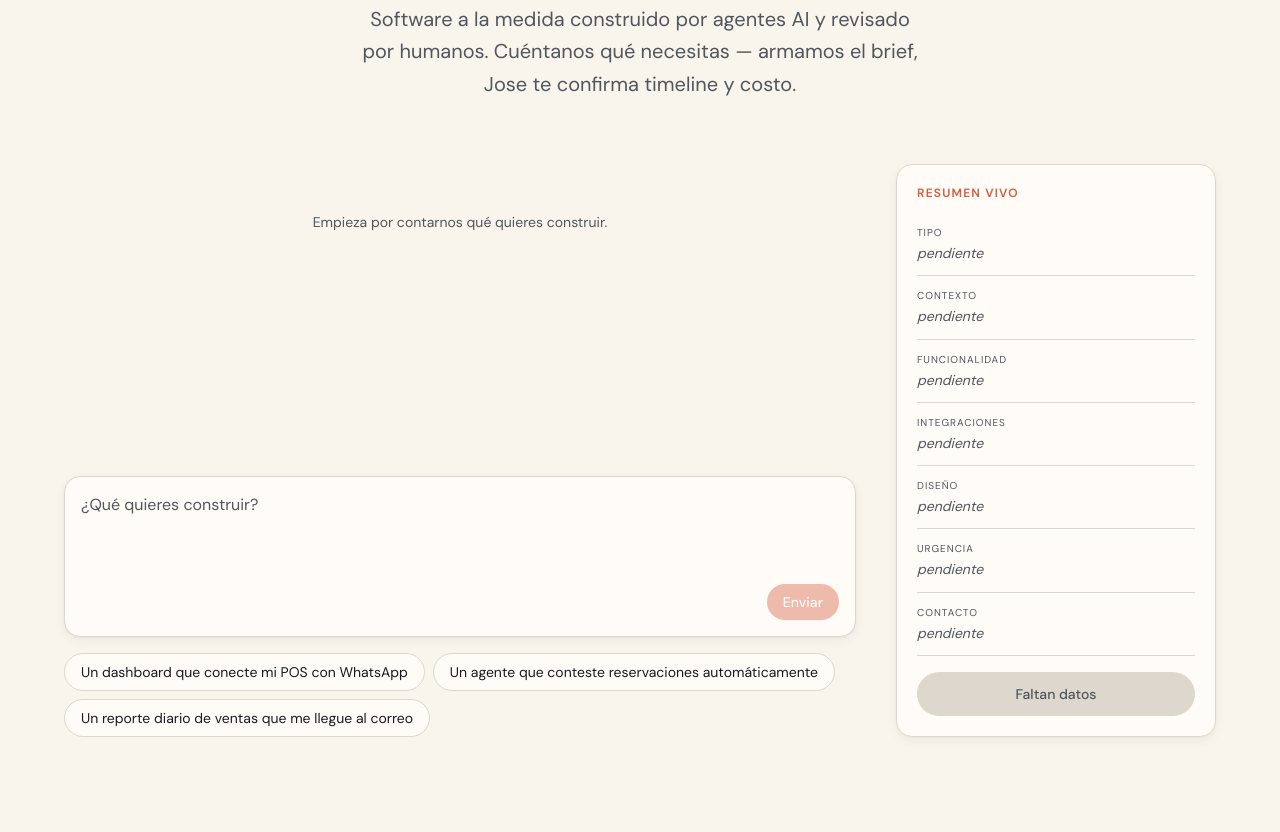
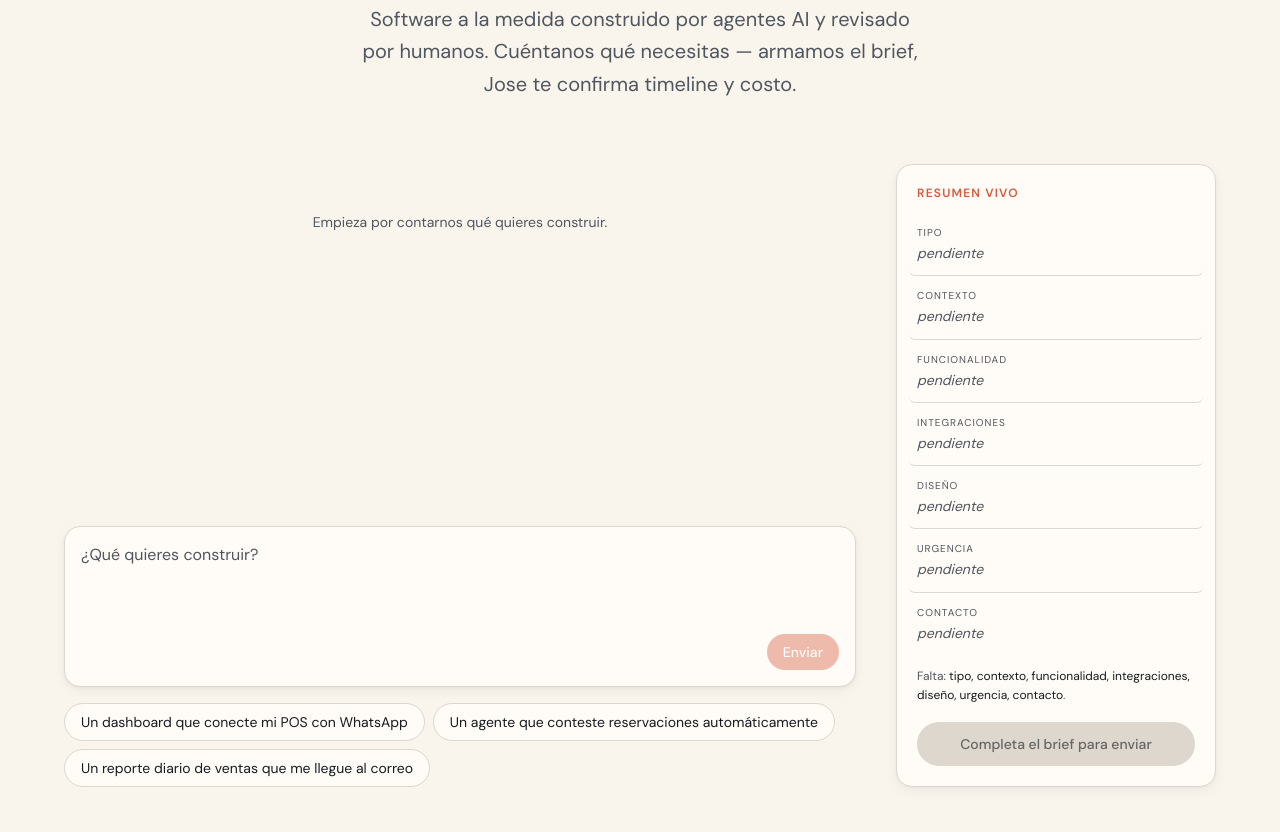
Before and after one commit to Joseamica/avoqado-landing, an Astro site: page /labs in a window 1280 px wide. Shown: the part 428-1260 px from the top of the page. Built offline with nearby package versions, Linux system fonts and the light colour scheme; Astro itself is replaced by a stand-in of ours.

Commit message:
fix(labs): make Resumen Vivo visible during the conversation on mobile
The summary panel sat below the chat in single-column mode, so on phones
users never saw the brief assemble while they typed — the whole point of
"resumen vivo" was offscreen. Audit also flagged thin a11y semantics and
a jarring native confirm() dialog on restart.

Changes:
- Reorder grid so the aside is first in DOM (visible on mobile) but
  still placed in the right column on lg+ via col-start.
- Mobile: collapsible header with progress count + linear bar; tap to
  expand. Desktop: behavior unchanged.
- Heading is now <h2>; rows use semantic <dl>/<dt>/<dd>.
- aside gets aria-labelledby; submit button gets aria-disabled +
  aria-describedby pointing to the explicit "falta: contexto, urgencia,
  contacto" hint so screen readers know what's missing.
- "pendiente" gets sr-only "aún sin completar" context.
- Subtle accent-soft pulse when a row transitions from pending → filled.
- Replace native confirm() with an inline two-button confirm to match
  the rest of the labs theme.
- Respect prefers-reduced-motion on hover translates and color/width
  transitions.

```diff
--- a/src/components/labs/LabsChat.tsx
+++ b/src/components/labs/LabsChat.tsx
@@ -118,6 +118,7 @@ export default function LabsChat() {
   const [submitModalOpen, setSubmitModalOpen] = useState(false);
   const [submitted, setSubmitted] = useState(false);
   const [toast, setToast] = useState<string | null>(null);
+  const [restartConfirm, setRestartConfirm] = useState(false);
   const scrollRef = useRef<HTMLDivElement>(null);
   const toastTimerRef = useRef<ReturnType<typeof setTimeout> | null>(null);
   const stateRef = useRef(state);
@@ -281,7 +282,6 @@ export default function LabsChat() {
   const handleChipClick = (chip: string) => setInput(chip);
 
   const restart = () => {
-    if (state.messages.length > 0 && !confirm('¿Empezar de nuevo? Se borrará la conversación actual.')) return;
     clearStorage();
     setState({
       sessionId: uid(),
@@ -291,6 +291,15 @@ export default function LabsChat() {
       lastActivityAt: Date.now(),
     });
     setSubmitted(false);
+    setRestartConfirm(false);
+  };
+
+  const handleRestartClick = () => {
+    if (state.messages.length === 0) {
+      restart();
+      return;
+    }
+    setRestartConfirm(true);
   };
 
   const handleSubmitConfirmed = async (additionalNotes: string): Promise<SubmitResponse> => {
@@ -342,8 +351,22 @@ export default function LabsChat() {
 
   return (
     <div data-theme="labs" className="w-full max-w-[1200px] mx-auto px-6 pb-24">
+      {/*
+        DOM order puts the summary first so on mobile (single column) the live
+        brief is visible at the top while users chat. On lg+ we explicitly place
+        each child in the grid so the chat stays on the left and summary on the
+        right (the desktop sticky behavior is unchanged).
+      */}
       <div className="grid grid-cols-1 lg:grid-cols-[1fr_320px] gap-6 lg:gap-10">
-        <div className="flex flex-col min-h-[60vh]">
+        <div className="lg:col-start-2 lg:row-start-1">
+          <LabsSummary
+            fields={state.fields}
+            canSubmit={isComplete(state.fields)}
+            onSubmit={() => setSubmitModalOpen(true)}
+          />
+        </div>
+
+        <div className="flex flex-col min-h-[60vh] lg:col-start-1 lg:row-start-1">
           <div
             ref={scrollRef}
             className="flex-1 overflow-y-auto pb-6 space-y-4 max-h-[60vh]"
@@ -376,18 +399,33 @@ export default function LabsChat() {
               className="w-full bg-transparent border-0 outline-none resize-none text-[color:var(--labs-ink)] placeholder:text-[color:var(--labs-ink-muted)] text-base"
               disabled={isStreaming}
             />
-            <div className="flex items-center justify-between mt-3">
-              <div className="text-xs text-[color:var(--labs-ink-muted)]">
-                {state.messages.length > 0 && (
-                  <button onClick={restart} className="hover:underline">
+            <div className="flex items-center justify-between mt-3 gap-3">
+              <div className="text-xs text-[color:var(--labs-ink-muted)] min-h-[24px] flex items-center">
+                {state.messages.length > 0 && !restartConfirm && (
+                  <button onClick={handleRestartClick} className="hover:underline">
                     Empezar de nuevo
                   </button>
+                )}
+                {restartConfirm && (
+                  <span className="flex items-center gap-2" role="alertdialog" aria-label="Confirmar reinicio">
+                    <span>¿Borrar conversación?</span>
+                    <button
+                      onClick={restart}
+                      className="text-[color:var(--labs-accent)] font-medium hover:underline"
+                    >
+                      Sí
+                    </button>
+                    <span aria-hidden="true">·</span>
+                    <button onClick={() => setRestartConfirm(false)} className="hover:underline">
+                      Cancelar
+                    </button>
+                  </span>
                 )}
               </div>
               <button
                 onClick={() => sendMessage(input)}
                 disabled={!input.trim() || isStreaming}
-                className="px-4 py-2 rounded-full text-sm font-medium transition-all duration-200 disabled:opacity-40 bg-[color:var(--labs-accent)] hover:bg-[color:var(--labs-accent-hover)] text-white"
+                className="px-4 py-2 rounded-full text-sm font-medium transition-all duration-200 motion-reduce:transition-none disabled:opacity-40 bg-[color:var(--labs-accent)] hover:bg-[color:var(--labs-accent-hover)] text-white"
               >
                 Enviar
               </button>
@@ -400,7 +438,7 @@ export default function LabsChat() {
                 <button
                   key={chip}
                   onClick={() => handleChipClick(chip)}
-                  className="px-4 py-2 rounded-full text-sm border border-[color:var(--labs-rule)] bg-[color:var(--labs-bg-elevated)] text-[color:var(--labs-ink)] hover:border-[color:var(--labs-accent)] hover:-translate-y-px transition-all duration-200"
+                  className="px-4 py-2 rounded-full text-sm border border-[color:var(--labs-rule)] bg-[color:var(--labs-bg-elevated)] text-[color:var(--labs-ink)] hover:border-[color:var(--labs-accent)] hover:-translate-y-px motion-reduce:hover:translate-y-0 transition-all duration-200 motion-reduce:transition-none"
                 >
                   {chip}
                 </button>
@@ -408,12 +446,6 @@ export default function LabsChat() {
             </div>
           )}
         </div>
-
-        <LabsSummary
-          fields={state.fields}
-          canSubmit={isComplete(state.fields)}
-          onSubmit={() => setSubmitModalOpen(true)}
-        />
       </div>
 
       {submitModalOpen && (
--- a/src/components/labs/LabsSummary.tsx
+++ b/src/components/labs/LabsSummary.tsx
@@ -1,3 +1,4 @@
+import { useEffect, useId, useRef, useState } from 'react';
 import type { ExtractedFields, ProjectType, Urgency } from '../../lib/labs/types';
 
 interface Props {
@@ -24,84 +25,173 @@ const urgencyLabels: Record<Urgency, string> = {
   'sin-prisa': 'Sin prisa',
 };
 
-interface RowProps {
+interface FieldRow {
   label: string;
   value: string | undefined;
-  pending?: boolean;
+  done: boolean;
 }
 
-function Row({ label, value, pending }: RowProps) {
+function buildRows(f: ExtractedFields): FieldRow[] {
+  const projectTypeValue =
+    f.projectType === 'other' && f.projectTypeFreeText
+      ? `Otro: ${f.projectTypeFreeText}`
+      : f.projectType
+      ? projectTypeLabels[f.projectType]
+      : undefined;
+
+  const integrationsValue =
+    f.integrations === undefined
+      ? undefined
+      : f.integrations.length === 0
+      ? 'ninguna'
+      : f.integrations.join(', ');
+
+  const contactValue = f.contact?.name && f.contact?.email ? `${f.contact.name} · ${f.contact.email}` : undefined;
+
+  return [
+    { label: 'Tipo', value: projectTypeValue, done: !!f.projectType && (f.projectType !== 'other' || !!f.projectTypeFreeText) },
+    { label: 'Contexto', value: f.businessContext, done: !!f.businessContext },
+    { label: 'Funcionalidad', value: f.coreFunctionality, done: !!f.coreFunctionality },
+    { label: 'Integraciones', value: integrationsValue, done: f.integrations !== undefined },
+    { label: 'Diseño', value: f.designReference, done: !!f.designReference },
+    { label: 'Urgencia', value: f.urgency ? urgencyLabels[f.urgency] : undefined, done: !!f.urgency },
+    { label: 'Contacto', value: contactValue, done: !!(f.contact?.name && f.contact?.email) },
+  ];
+}
+
+interface RowProps {
+  row: FieldRow;
+}
+
+function Row({ row }: RowProps) {
+  // Pulse the row briefly when its value changes from pending → filled.
+  // Helps users notice that the conversation just unlocked a new field.
+  const [justFilled, setJustFilled] = useState(false);
+  const prevDone = useRef(row.done);
+  useEffect(() => {
+    if (!prevDone.current && row.done) {
+      setJustFilled(true);
+      const t = setTimeout(() => setJustFilled(false), 1200);
+      prevDone.current = row.done;
+      return () => clearTimeout(t);
+    }
+    prevDone.current = row.done;
+  }, [row.done]);
+
   return (
-    <div className="py-3 border-b border-[color:var(--labs-rule)] last:border-b-0">
-      <div className="text-[10px] uppercase tracking-widest text-[color:var(--labs-ink-muted)] mb-1">
-        {label}
-      </div>
     <div
-        className={`text-sm leading-snug ${
-          pending ? 'text-[color:var(--labs-ink-muted)] italic' : 'text-[color:var(--labs-ink)]'
+      className={`py-3 px-2 -mx-2 rounded-md border-b border-[color:var(--labs-rule)] last:border-b-0 transition-colors duration-700 motion-reduce:transition-none ${
+        justFilled ? 'bg-[color:var(--labs-accent-soft)]' : ''
       }`}
     >
-        {pending ? 'pendiente' : value}
-      </div>
+      <dt className="text-[10px] uppercase tracking-widest text-[color:var(--labs-ink-muted)] mb-1">{row.label}</dt>
+      <dd
+        className={`text-sm leading-snug ${
+          row.done ? 'text-[color:var(--labs-ink)]' : 'text-[color:var(--labs-ink-muted)] italic'
+        }`}
+      >
+        {row.done ? row.value : <>pendiente<span className="sr-only"> — aún sin completar</span></>}
+      </dd>
     </div>
   );
 }
 
 export default function LabsSummary({ fields, canSubmit, onSubmit }: Props) {
+  const headingId = useId();
+  const missingId = useId();
+  const [mobileExpanded, setMobileExpanded] = useState(false);
+
+  const rows = buildRows(fields);
+  const completed = rows.filter(r => r.done).length;
+  const total = rows.length;
+  const missing = rows.filter(r => !r.done).map(r => r.label.toLowerCase());
+  const progressPct = (completed / total) * 100;
+
   return (
-    <aside className="lg:sticky lg:top-24 lg:self-start lg:h-fit">
+    <aside aria-labelledby={headingId} className="lg:sticky lg:top-24 lg:self-start lg:h-fit">
       <div className="rounded-2xl border border-[color:var(--labs-rule)] bg-[color:var(--labs-bg-elevated)] p-5 shadow-[var(--labs-shadow-soft)]">
-        <div className="text-xs uppercase tracking-widest text-[color:var(--labs-accent)] font-semibold mb-3">
+        {/* Mobile collapsible header — clickable to expand/collapse */}
+        <button
+          type="button"
+          onClick={() => setMobileExpanded(v => !v)}
+          aria-expanded={mobileExpanded}
+          aria-controls={`${headingId}-body`}
+          className="lg:hidden w-full flex items-center justify-between gap-3 -m-1 p-1 rounded-md"
+        >
+          <div className="text-left">
+            <h2
+              id={headingId}
+              className="text-xs uppercase tracking-widest text-[color:var(--labs-accent)] font-semibold"
+            >
               Resumen vivo
+            </h2>
+            <div className="text-sm text-[color:var(--labs-ink-muted)] mt-0.5">
+              <span className="text-[color:var(--labs-ink)] font-medium">{completed}</span> de {total} completos
             </div>
+          </div>
+          <div className="flex items-center gap-3">
+            {/* Progress ring approximation: linear bar */}
+            <div className="w-16 h-1.5 rounded-full bg-[color:var(--labs-rule)] overflow-hidden" aria-hidden="true">
+              <div
+                className="h-full bg-[color:var(--labs-accent)] transition-[width] duration-500 motion-reduce:transition-none"
+                style={{ width: `${progressPct}%` }}
+              />
+            </div>
+            <svg
+              className={`w-4 h-4 text-[color:var(--labs-ink-muted)] transition-transform duration-300 motion-reduce:transition-none ${
+                mobileExpanded ? 'rotate-180' : ''
+              }`}
+              viewBox="0 0 20 20"
+              fill="none"
+              stroke="currentColor"
+              strokeWidth="2"
+              aria-hidden="true"
+            >
+              <path d="M5 7.5l5 5 5-5" strokeLinecap="round" strokeLinejoin="round" />
+            </svg>
+          </div>
+        </button>
 
-        <Row
-          label="Tipo"
-          value={
-            fields.projectType === 'other' && fields.projectTypeFreeText
-              ? `Otro: ${fields.projectTypeFreeText}`
-              : fields.projectType
-              ? projectTypeLabels[fields.projectType]
-              : undefined
-          }
-          pending={!fields.projectType}
-        />
-        <Row label="Contexto" value={fields.businessContext} pending={!fields.businessContext} />
-        <Row label="Funcionalidad" value={fields.coreFunctionality} pending={!fields.coreFunctionality} />
-        <Row
-          label="Integraciones"
-          value={
-            fields.integrations === undefined
-              ? undefined
-              : fields.integrations.length === 0
-              ? 'ninguna'
-              : fields.integrations.join(', ')
-          }
-          pending={fields.integrations === undefined}
-        />
-        <Row label="Diseño" value={fields.designReference} pending={!fields.designReference} />
-        <Row
-          label="Urgencia"
-          value={fields.urgency ? urgencyLabels[fields.urgency] : undefined}
-          pending={!fields.urgency}
-        />
-        <Row
-          label="Contacto"
-          value={fields.contact ? `${fields.contact.name} · ${fields.contact.email}` : undefined}
-          pending={!fields.contact?.name || !fields.contact?.email}
-        />
+        {/* Desktop heading — always visible */}
+        <h2
+          id={`${headingId}-desktop`}
+          className="hidden lg:block text-xs uppercase tracking-widest text-[color:var(--labs-accent)] font-semibold mb-3"
+        >
+          Resumen vivo
+        </h2>
+
+        {/* Body — collapsible on mobile, always shown on lg+ */}
+        <div
+          id={`${headingId}-body`}
+          className={`${mobileExpanded ? 'block' : 'hidden'} lg:block ${mobileExpanded ? 'mt-4 lg:mt-0' : ''}`}
+        >
+          <dl>
+            {rows.map(row => (
+              <Row key={row.label} row={row} />
+            ))}
+          </dl>
+
+          {!canSubmit && (
+            <p id={missingId} className="mt-3 text-xs text-[color:var(--labs-ink-muted)] leading-relaxed">
+              Falta: <span className="text-[color:var(--labs-ink)]">{missing.join(', ')}</span>.
+            </p>
+          )}
 
           <button
+            type="button"
             onClick={onSubmit}
             disabled={!canSubmit}
-          className={`w-full mt-4 px-4 py-3 rounded-full text-sm font-medium transition-all duration-200 ${
+            aria-disabled={!canSubmit}
+            aria-describedby={!canSubmit ? missingId : undefined}
+            className={`w-full mt-4 px-4 py-3 rounded-full text-sm font-medium transition-all duration-200 motion-reduce:transition-none ${
               canSubmit
-              ? 'bg-[color:var(--labs-accent)] hover:bg-[color:var(--labs-accent-hover)] text-white shadow-[var(--labs-shadow-pop)] hover:-translate-y-0.5'
-              : 'bg-[color:var(--labs-rule)] text-[color:var(--labs-ink-muted)] cursor-not-allowed'
+                ? 'bg-[color:var(--labs-accent)] hover:bg-[color:var(--labs-accent-hover)] text-white shadow-[var(--labs-shadow-pop)] hover:-translate-y-0.5 motion-reduce:hover:translate-y-0'
+                : 'bg-[color:var(--labs-rule)] text-[color:var(--labs-ink)]/60 cursor-not-allowed'
             }`}
           >
-          {canSubmit ? 'Enviar a Jose' : 'Faltan datos'}
+            {canSubmit ? 'Enviar a Jose' : `Completa el brief para enviar`}
           </button>
+        </div>
       </div>
     </aside>
   );
```
Lines whose indentation alone changed are shown as unchanged.
